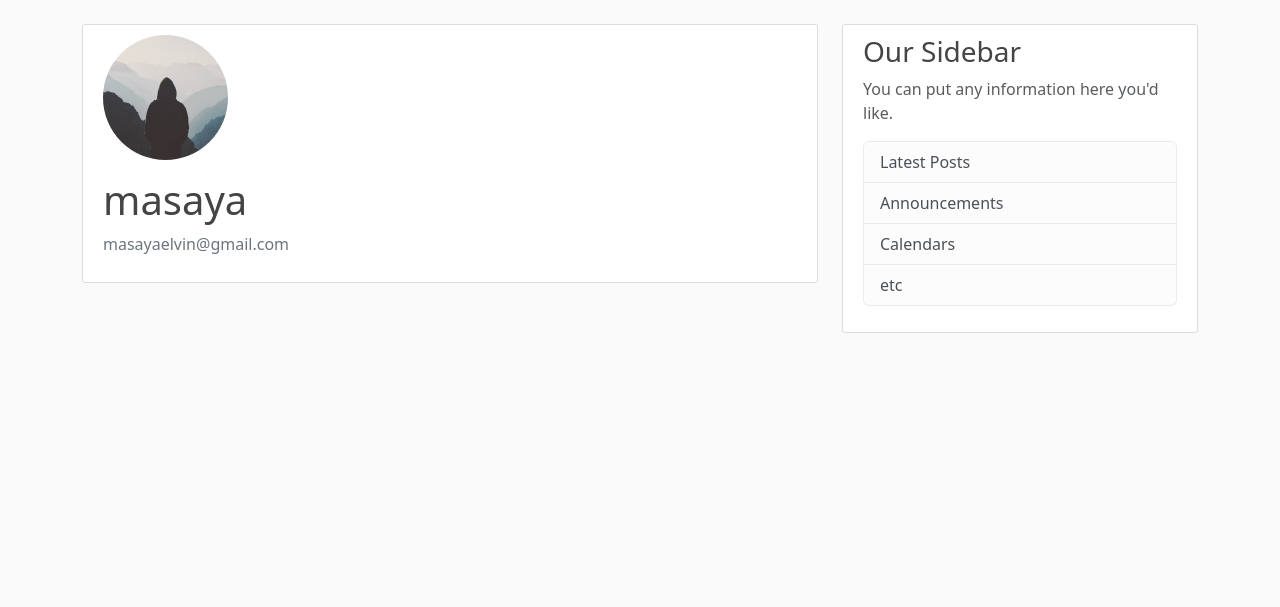
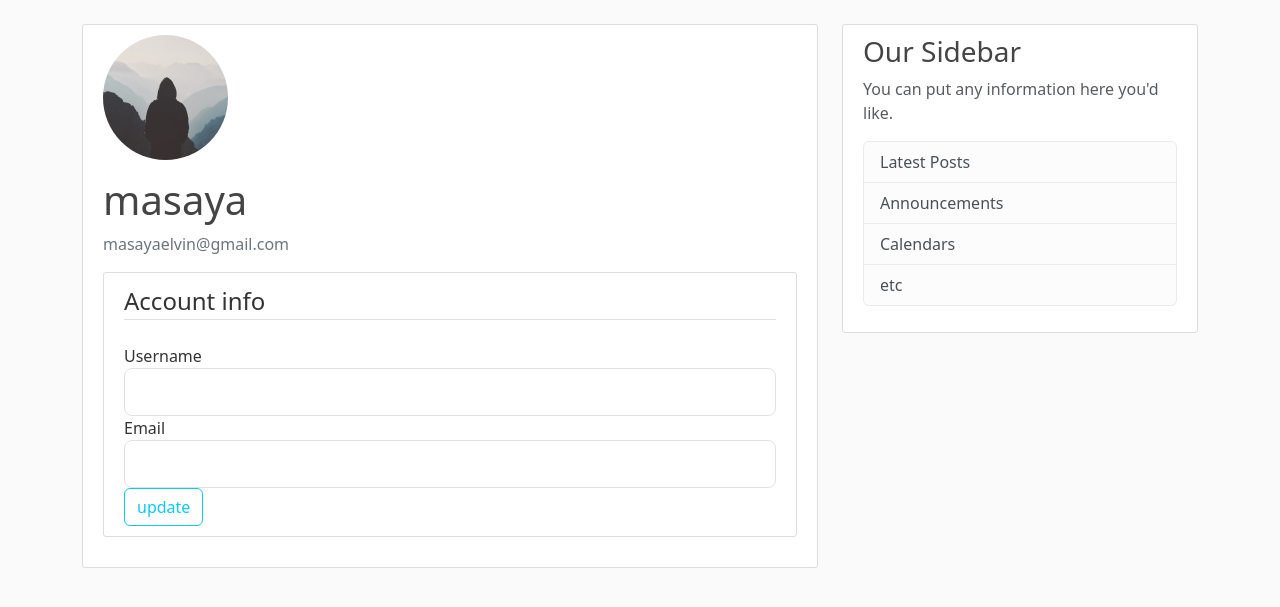
Before and after one commit to Masayaelvin/blog, a Flask app: page /account in a window 1280 px wide. Shown: the part 56-663 px from the top of the page. Run offline with Flask 3, Linux system fonts and the light colour scheme; a user stored in the database is signed in.

Commit message:
account_info

```diff
--- a/f_blog/forms.py
+++ b/f_blog/forms.py
@@ -1,7 +1,9 @@
 from flask_wtf import FlaskForm
+from flask_login import current_user
 from wtforms import StringField, PasswordField, SubmitField, BooleanField, ValidationError
 from wtforms.validators import DataRequired , Length, Email, EqualTo
 from f_blog.models import User
+
 
 class RegistrationForm(FlaskForm):
     username= StringField('Username',
@@ -27,3 +29,22 @@ class LoginForm(FlaskForm):
     password= PasswordField('Password', validators=[DataRequired()])
     remember= BooleanField('Remember Me')
     submit= SubmitField('Login')
+
+
+class UpdateAccountForm(FlaskForm):
+    username= StringField('Username',
+                          validators=[DataRequired(), Length(min=2, max=20)])
+    email= StringField('Email', validators=[DataRequired(), Email()])
+    submit= SubmitField('update')
+
+    def validate_username(self, username):
+        if username.data != current_user.username:
+            user = User.query.filter_by(username=username.data).first()
+            if user:
+                raise ValidationError('username already exists choose a different one')
+
+    def validate_email(self, email):
+        if email.data != current_user.email:
+            user = User.query.filter_by(email=email.data).first()
+            if user:
+                raise ValidationError('email already exists choose a different one')
--- a/f_blog/routes.py
+++ b/f_blog/routes.py
@@ -1,5 +1,5 @@
 from flask import render_template, flash, url_for, redirect, request
-from f_blog.forms import RegistrationForm, LoginForm
+from f_blog.forms import RegistrationForm, LoginForm, UpdateAccountForm
 from f_blog.models import User, Post
 from f_blog import app, db, bcrypt
 from flask_login import login_user, current_user, logout_user, login_required
@@ -63,5 +63,7 @@ def logout():
 @app.route("/account")
 @login_required
 def account():
+      form = UpdateAccountForm()
       image_file = url_for("static", filename='profile_pics/' + current_user.image_file)
-      return render_template('account.html', title='Account', image_file = image_file)
+      return render_template('account.html', title='Account',
+                              image_file = image_file, form=form)
--- a/f_blog/templates/account.html
+++ b/f_blog/templates/account.html
@@ -2,12 +2,49 @@
 {% block  content%}
     <div class="content-section">
         <div class="media">
-        <img class="rounded-circle account-img" src="{{ image_file }}">
-        <div class="media-body">
-            <h2 class="account-heading">{{current_user.username}}</h2>
-            <p class="text-secondary">{{current_user.email}}</p>
+            <img class="rounded-circle account-img" src="{{ image_file }}">
+            <div class="media-body">
+                <h2 class="account-heading">{{current_user.username}}</h2>
+                <p class="text-secondary">{{current_user.email}}</p>
+            </div>
         </div>
+        <div class="content-section">
+            <form method="POST" action="">
+                {{ form.hidden_tag() }}
+                <fieldset class="form-group">
+                    <legend class="border-bottom mb-4">Account info</legend>
+                    <div class="form-group">
+                        {{form.username.label(class="form-control-lable")}}
+
+                        {% if form.username.errors %}
+                            {{form.username(class="form-control form-control-lg")}}
+                            <div class="invalid-feedback">
+                                {%for errors in form.username.errors %}
+                                    <span>{{ error }}</span>
+                                {%endfor%}
+                            </div>
+                        {%else %}
+                            {{form.username(class="form-control form-control-lg")}}
+                        {%endif%}
+                    </div>
+                    <div class="form-group">
+                        {{form.email.label(class="form-control-lable")}}
+                        {% if form.email.errors %}
+                            {{form.email(class="form-control form-control-lg")}}
+                            <div class="invalid-feedback">
+                                {%for errors in form.email.errors %}
+                                    <span>{{ error }}</span>
+                                {%endfor%}
+                            </div>
+                        {%else %}
+                            {{form.email(class="form-control form-control-lg")}}
+                        {%endif%}
+                    </div>
+                </fieldset>
+                <div class="form-group">
+                    {{ form.submit(class="btn btn-outline-info")}}
+                </div>
+            </form>
         </div>
-        <!-- FORM HERE -->
     </div>
 {%endblock content%}
```
